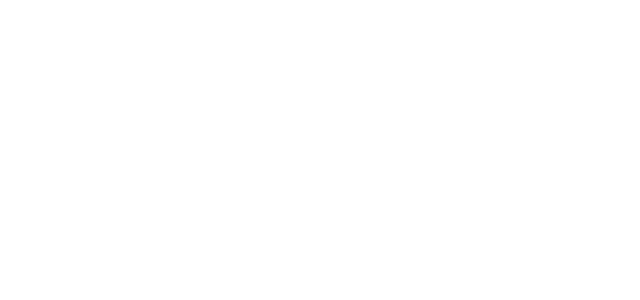
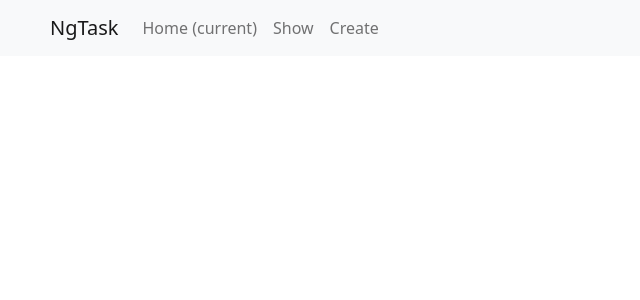
Before and after one commit to marcinmilewicz/ng-task, an Angular app: page / in a window 1280 px wide. Shown: the top 300 px of the page, without its empty margins (0-640 px from the left). Built offline with nearby package versions, Linux system fonts and the light colour scheme.

Commit message:
creating custom navbar via bootstrap

```diff
--- a/package.json
+++ b/package.json
@@ -19,6 +19,7 @@
     "@angular/platform-browser": "~13.3.0",
     "@angular/platform-browser-dynamic": "~13.3.0",
     "@angular/router": "~13.3.0",
+    "bootstrap": "^5.2.0-beta1",
     "prettier": "^2.6.2",
     "rxjs": "~7.5.0",
     "tslib": "^2.3.0",
--- a/src/app/app.component.html
+++ b/src/app/app.component.html
@@ -1,3 +1,22 @@
-
+<nav class='navbar navbar-expand-lg navbar-light bg-light'>
+  <a class='navbar-brand' href='#'>NgTask</a>
+  <button class='navbar-toggler' type='button' data-toggle='collapse' data-target='#navbarNav' aria-controls='navbarNav'
+          aria-expanded='false' aria-label='Toggle navigation'>
+    <span class='navbar-toggler-icon'></span>
+  </button>
+  <div class='collapse navbar-collapse' id='navbarNav'>
+    <ul class='navbar-nav'>
+      <li class='nav-item active'>
+        <a class='nav-link' href='#'>Home <span class='sr-only'>(current)</span></a>
+      </li>
+      <li class='nav-item'>
+        <a class='nav-link' [routerLink]="['/view/tasks']">Show</a>
+      </li>
+      <li class='nav-item'>
+        <a class='nav-link' [routerLink]="['/view/addtask']">Create</a>
+      </li>
+    </ul>
+  </div>
+</nav>
 
 <router-outlet></router-outlet>
--- a/src/styles.scss
+++ b/src/styles.scss
@@ -1 +1,6 @@
 /* You can add global styles to this file, and also import other style files */
+@import "../node_modules/bootstrap/scss/bootstrap";
+
+.navbar {
+  padding-left: 50px;
+}
```
Also changed, not shown: 1 other file (tests, documents, lock files or other folders).
